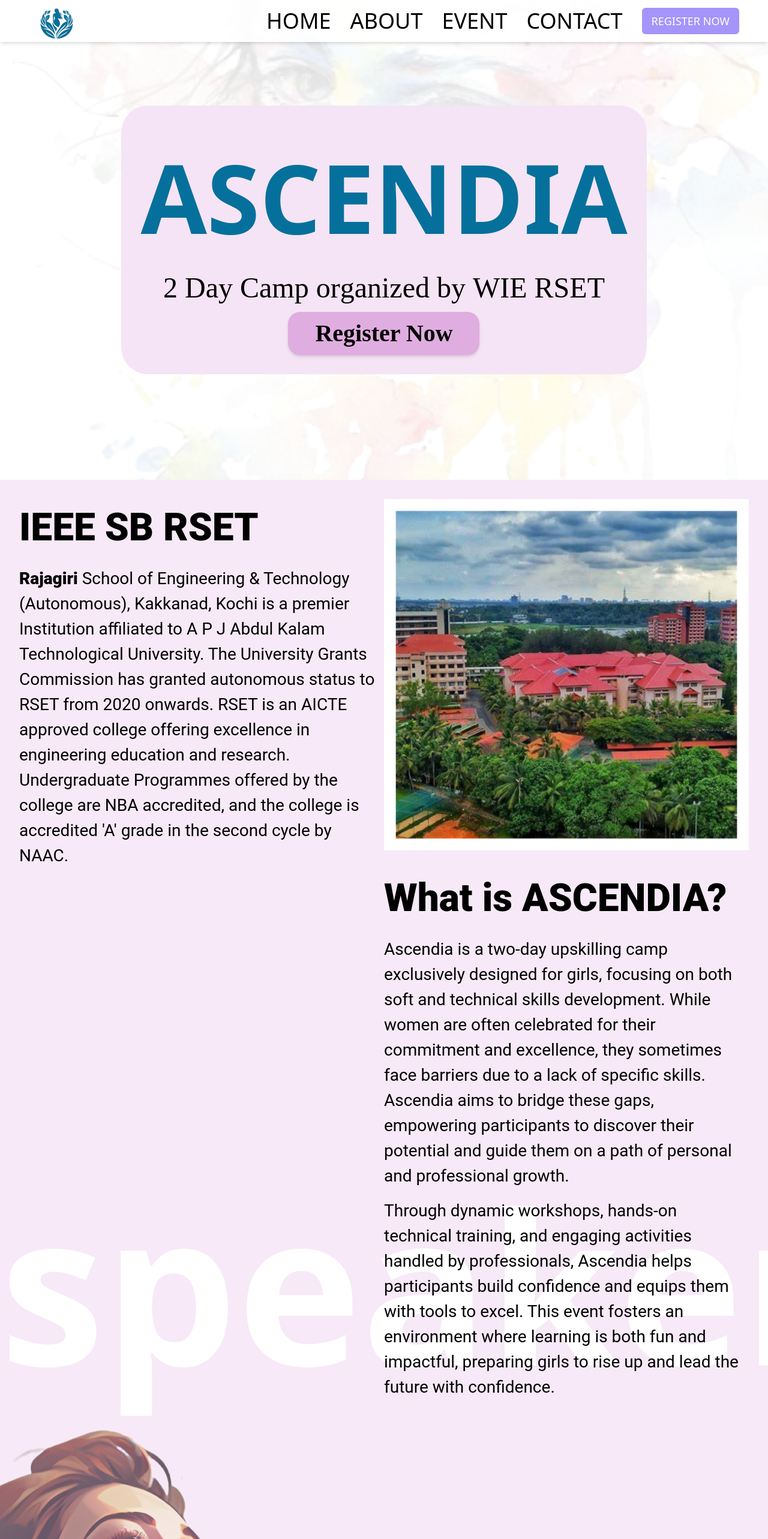
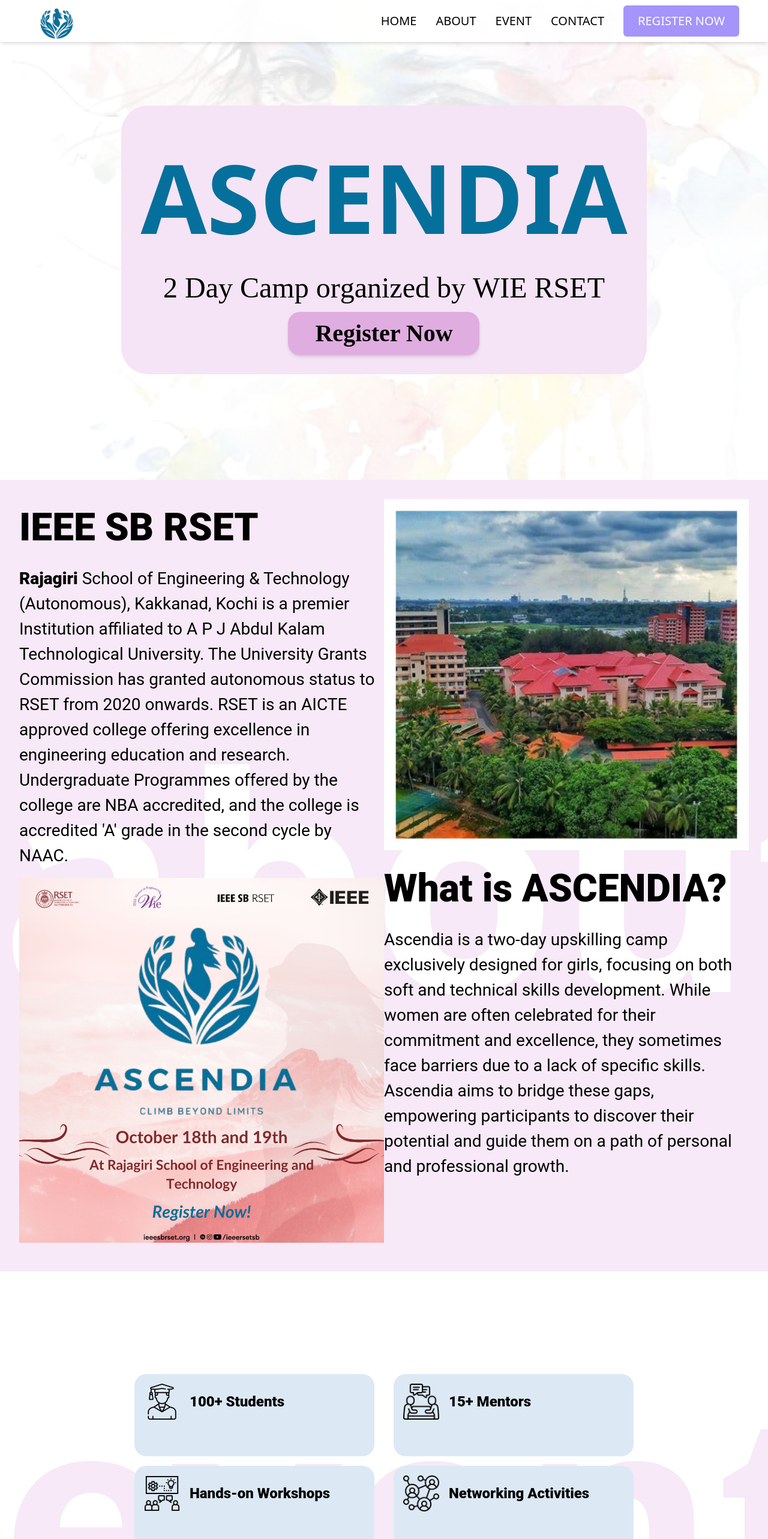
Before and after one commit to arunvijo04/ascendia24, a React (Vite) app: page / in a window 1280 px wide. Shown: the top 2566 px of the page at 60% size. Built offline with nearby package versions, Linux system fonts and the light colour scheme.

Commit message:
Final Changes

```diff
--- a/src/components/About.jsx
+++ b/src/components/About.jsx
@@ -7,9 +7,10 @@
     const [isVisible, setIsVisible] = useState(false);
 
     useEffect(() => {
-        setTimeout(() => {
+        const timer = setTimeout(() => {
             setIsVisible(true);
         }, 200);
+        return () => clearTimeout(timer);
     }, []);
 
     const bubbleVariants = {
@@ -24,67 +25,66 @@
         },
     };
 
+    const fadeInVariants = {
+        initial: { opacity: 0, y: 20 },
+        animate: {
+            opacity: 1,
+            y: 0,
+            transition: {
+                duration: 0.7,
+                ease: 'easeOut',
+            },
+        },
+    };
+
     return (
         <div id="about" className="relative w-full min-h-screen overflow-hidden">
             <div className="absolute inset-0 bg-[#ecc9eb]/40 transition-opacity duration-700" />
-            <div className="absolute top-1/2 transform -translate-y-1/2 text-white text-[12vw] md:text-[350px] font-black font-rubik-mono-one-regular w-full text-center">
-                speakers
+            <div className="absolute top-1/2 transform -translate-y-1/2 text-white text-[12vw] md:text-[500px] font-black font-rubik-mono-one-regular w-full text-center">
+                about
             </div>
 
             <div className="relative container mx-auto flex flex-col md:flex-row items-start justify-between p-4 md:p-8">
-                {/* Left Section */}
-                <div className="md:w-1/2 flex flex-col">
+                {/* Left Section for RSET paragraph and girl image */}
+                <div className="md:w-1/2 flex flex-col items-center md:items-start">
                     <h1 className="text-black text-[8vw] md:text-[64px] font-extrabold font-['Roboto']">IEEE SB RSET</h1>
-                    <div className={`mt-4 transition-all duration-1000 ${isVisible ? 'opacity-100 translate-y-0' : 'opacity-0 translate-y-10'}`}>
+                    <motion.div
+                        initial="initial"
+                        animate={isVisible ? "animate" : "initial"}
+                        variants={fadeInVariants}
+                        className="mt-4 text-center md:text-left"
+                    >
                         <span className="text-black text-[4vw] md:text-[28px] font-extrabold font-['Roboto']">Rajagiri </span>
                         <span className="text-black text-[4vw] md:text-[28px] font-normal font-['Roboto']">
                             School of Engineering & Technology (Autonomous), Kakkanad, Kochi is a premier Institution affiliated to A P J Abdul Kalam Technological University. The University Grants Commission has granted autonomous status to RSET from 2020 onwards. RSET is an AICTE approved college offering excellence in engineering education and research. Undergraduate Programmes offered by the college are NBA accredited, and the college is accredited 'A' grade in the second cycle by NAAC.
                         </span>
-                    </div>
+                    </motion.div>
+                    {/* Girl Image Below the RSET paragraph */}
+                    <img
+                        className="w-full h-auto max-w-md md:max-w-none transition-transform duration-700 ease-in-out hover:scale-105 mt-4 mb-4"
+                        src={girl}
+                        alt="Girl"
+                    />
                 </div>
 
-                {/* Right Section */}
-                <div className="md:w-1/2 flex flex-col items-start justify-start mt-8 md:mt-0">
+                {/* Right Section for RSET image and ASCENDIA paragraph */}
+                <div className="md:w-1/2 flex flex-col items-center md:items-start justify-start mt-8 md:mt-0">
                     <img
-                        className="w-full h-auto transition-transform duration-700 ease-in-out hover:scale-105 mb-4"
+                        className="w-full h-auto max-w-md md:max-w-none transition-transform duration-700 ease-in-out hover:scale-105 mb-4"
                         src={rset}
                         alt="RSET"
                     />
-                    <div className={`mt-4 transition-opacity duration-1000 ${isVisible ? 'opacity-100 translate-y-0' : 'opacity-0 translate-y-10'}`}>
-                        <h2 className="text-black text-[6vw] md:text-[64px] font-extrabold font-['Roboto']">What is ASCENDIA?</h2>
+                    <h2 className="text-black text-[6vw] md:text-[64px] font-extrabold font-['Roboto'] text-center md:text-left">What is ASCENDIA?</h2>
                     <motion.p
                         initial="initial"
                         animate={isVisible ? "animate" : "initial"}
                         variants={bubbleVariants}
-                            className="text-black text-[4vw] md:text-[28px] font-normal font-['Roboto'] mt-4"
+                        className="text-black text-[4vw] md:text-[28px] font-normal font-['Roboto'] mt-4 text-center md:text-left"
                     >
                         Ascendia is a two-day upskilling camp exclusively designed for girls, focusing on both soft and technical skills development. While women are often celebrated for their commitment and excellence, they sometimes face barriers due to a lack of specific skills. Ascendia aims to bridge these gaps, empowering participants to discover their potential and guide them on a path of personal and professional growth.
                     </motion.p>
-                        <motion.p
-                            initial="initial"
-                            animate={isVisible ? "animate" : "initial"}
-                            variants={bubbleVariants}
-                            className="text-black text-[4vw] md:text-[28px] font-normal font-['Roboto'] mt-4"
-                        >
-                            Through dynamic workshops, hands-on technical training, and engaging activities handled by professionals, Ascendia helps participants build confidence and equips them with tools to excel. This event fosters an environment where learning is both fun and impactful, preparing girls to rise up and lead the future with confidence.
-                        </motion.p>
                 </div>
-
             </div>
-
-            </div>
-
-            {/* Girl Image for both Mobile and Web View */}
-            <img
-                className="hidden md:block w-auto h-auto mt-4 transition-transform duration-700 ease-in-out hover:scale-105"
-                src={girl}
-                alt="Girl"
-            />
-            <img
-                className="md:hidden w-auto h-auto mt-4 transition-transform duration-700 ease-in-out hover:scale-105"
-                src={girl}
-                alt="Girl"
-            />
         </div>
     );
 }
--- a/src/components/Nav.jsx
+++ b/src/components/Nav.jsx
@@ -21,14 +21,14 @@
             </div>
 
             {/* Navigation Links */}
-            <nav className={`md:flex items-center space-x-8 absolute md:relative left-0 w-full md:w-auto bg-white md:bg-transparent transition-all duration-500 ease-in-out ${navOpen ? 'top-[70px] opacity-100' : 'top-[-100%] opacity-0'} md:opacity-100 md:top-0`}>
+            <nav className={`md:flex items-center space-x-8 absolute md:relative left-0 w-full md:w-auto bg-white md:bg-transparent transition-all duration-500 ease-in-out ${navOpen ? 'top-[70px] opacity-100' : 'top-[-100%] opacity-0'} md:opacity-100 md:top-0 md:justify-end`}>
                 {['home', 'about', 'event', 'contact'].map(section => (
                     <Link
                         key={section}
                         to={section}
                         smooth={true}
                         duration={500}
-                        className="relative block md:inline-block text-black text-[10px] md:text-4xl font-roboto-bold cursor-pointer hover:text-[#a594f9] transition duration-300 ease-in-out"
+                        className="relative block md:inline-block text-black text-lg md:text-xl font-sans cursor-pointer hover:text-[#a594f9] transition duration-300 ease-in-out"
                         onClick={toggleNav}
                     >
                         {section.toUpperCase()}
@@ -39,7 +39,7 @@
                     to="register"
                     smooth={true}
                     duration={500}
-                    className="relative block md:inline-block text-white bg-[#a594f9] px-4 py-2 rounded-md text-lg font-roboto-bold cursor-pointer hover:bg-[#8a7bd3] transition duration-300 ease-in-out"
+                    className="relative block md:inline-block text-white bg-[#a594f9] px-6 py-3 rounded-md text-lg md:text-xl font-sans cursor-pointer hover:bg-[#8a7bd3] transition duration-300 ease-in-out"
                     onClick={toggleNav}
                 >
                     REGISTER NOW
```
Also changed, not shown: src/assets/girl.png. Lines whose indentation alone changed are shown as unchanged.
